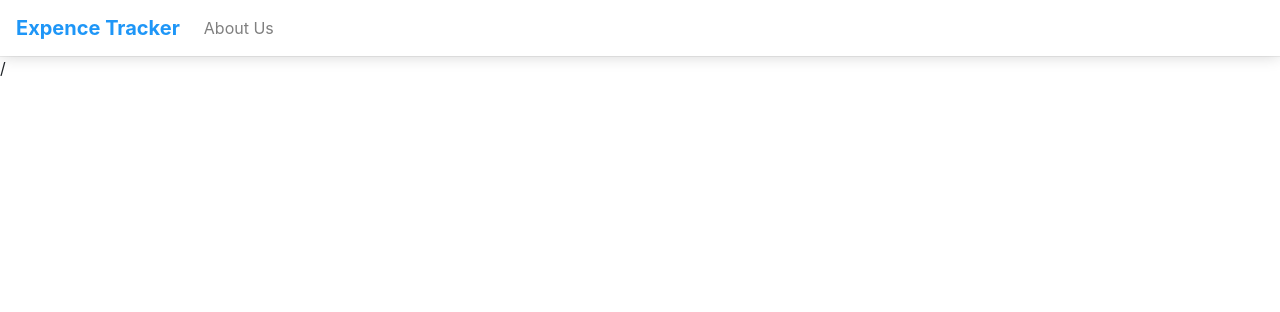
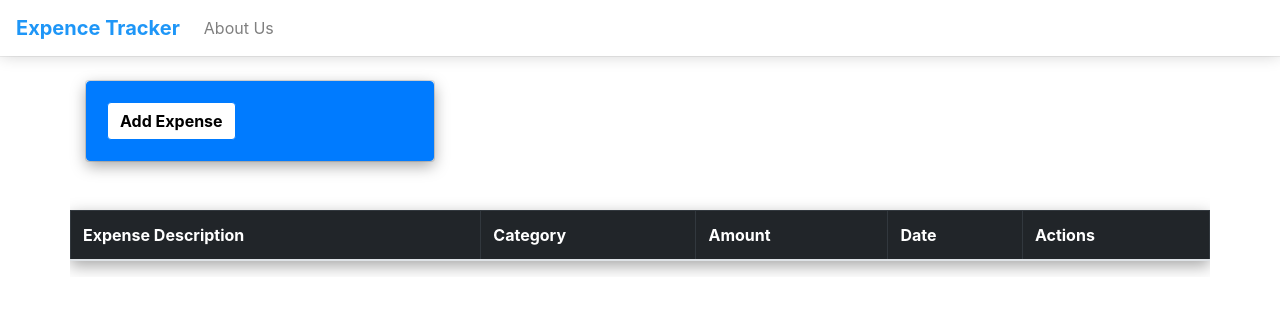
Before and after one commit to shiwani295/expense-tracker-redux, a React (Create React App) app: page /my-expense in a window 1280 px wide. Shown: the top 312 px of the page. Built offline with nearby package versions, Linux system fonts and the light colour scheme.

Commit message:
MyExpense and somechanges

```diff
--- a/src/App.js
+++ b/src/App.js
@@ -1,19 +1,18 @@
 import Header from "./Components/NavBar/Header";
-import { Navigate, Route, Routes, useNavigate } from "react-router-dom";
-import Home from "./Components/Pages/Home";
-import Products from "./Components/Pages/Products";
+import { Navigate, Route, Routes } from "react-router-dom";
 import AboutUs from "./Components/Pages/AboutUs";
 import SignUp from "./Components/SignUp";
-import { useDispatch, useSelector } from "react-redux";
-import { authAction } from "./Store";
+import { useSelector } from "react-redux";
 import MyProfile from "./Components/Pages/MyProfile";
 import Forgotpassword from "./Components/Pages/Forgotpassword";
 import Welcome from "./Components/Pages/Welcome";
+import MyExpense from "./Components/Pages/MyExpense";
 // import { useEffect } from "react";
 
 function App() {
   const isauth = useSelector((state) => state.isAuthentication);
-  const dispatch = useDispatch();
+
+  // const dispatch = useDispatch();
   // const navigate = useNavigate();
   // const token = localStorage.getItem("token");
   // useEffect(() => {
@@ -29,15 +28,17 @@ function App() {
       <Routes>
         <Route
           path="/"
-          element={isauth ? <Navigate to="/Welcome" /> : <SignUp />}
+          element={isauth ? <Navigate to="/welcome" /> : <SignUp />}
         />
         SignUp
-        <Route path="/Welcome" element={<Welcome />} />
+        {!isauth && <Route path="/welcome" element={<Welcome />} />}
         <Route path="/login" element={<SignUp />} />
-        <Route path="/MyProfile" element={<MyProfile />} />
-        <Route path="/products" element={<Products />} />
+        {!isauth && <Route path="/MyProfile" element={<MyProfile />} />}
+        {!isauth && <Route path="/my-expense" element={<MyExpense />} />}
         <Route path="/about-us" element={<AboutUs />} />
-        <Route path="/Forgot-password" element={<Forgotpassword />} />
+        {!isauth && (
+          <Route path="/Forgot-password" element={<Forgotpassword />} />
+        )}
         <Route path="*" element="/"></Route>
       </Routes>
     </>
--- a/src/Components/NavBar/Header.js
+++ b/src/Components/NavBar/Header.js
@@ -1,4 +1,4 @@
-import React, { useEffect } from "react";
+import React from "react";
 import { useDispatch, useSelector } from "react-redux";
 import { Link, useNavigate } from "react-router-dom";
 import "../NavBar/Header.css";
@@ -7,11 +7,8 @@ import { authAction } from "../../Store/index";
 const Header = () => {
   const isauth = useSelector((state) => state.isAuthenticated);
   const authEmail = localStorage.getItem("email");
-  const token = localStorage.getItem("token");
   const dispatch = useDispatch();
-
   const navigate = useNavigate();
-
   async function handleLogout() {
     await dispatch(authAction.logout());
     navigate("/login");
@@ -48,8 +45,8 @@ const Header = () => {
           )}
           {isauth && (
             <li className="nav-item">
-              <Link className="nav-link" to="/products">
-                Products
+              <Link className="nav-link" to="/my-expense">
+                My Expenses
               </Link>
             </li>
           )}
--- /dev/null
+++ b/src/Components/Pages/MyExpense.css
@@ -0,0 +1,6 @@
+.cardExpenseBtn{
+    box-shadow: rgba(0, 0, 0, 0.35) 0px 5px 15px;
+}
+.Expensetable{
+    box-shadow: rgba(0, 0, 0, 0.35) 0px 5px 15px;
+}
--- /dev/null
+++ b/src/Components/Pages/MyExpense.js
@@ -0,0 +1,172 @@
+import React, { useRef, useState } from "react";
+import "../Pages/MyExpense.css";
+
+const MyExpense = () => {
+  const InputDescriptionRef = useRef();
+  const InputDateRef = useRef();
+  const InputExpenseRef = useRef();
+  const InputCategoryRef = useRef();
+  const [expense, setExpense] = useState([]);
+
+  const MyExpenseHandler = (event) => {
+    event.preventDefault();
+    const exprenseData = {
+      description: InputDescriptionRef.current.value,
+      date: InputDateRef.current.value,
+      amount: InputExpenseRef.current.value,
+      category: InputCategoryRef.current.value,
+      id: Math.random().toString(),
+    };
+    setExpense((prev) => {
+      return [...prev, exprenseData];
+    });
+  };
+  return (
+    <div className="container">
+      <div className="row mt-4">
+        <div className="col-md-4 ">
+          <div className="card ">
+            <div className="card-body bg-primary border border-primary rounded cardExpenseBtn">
+              <button
+                className=" btn bg-white border border-primary font-weight-bold"
+                data-toggle="modal"
+                data-target="#exampleModalCenter"
+              >
+                Add Expense
+              </button>
+            </div>
+          </div>
+        </div>
+        {/* model */}
+        <div
+          className="modal fade"
+          id="exampleModalCenter"
+          tabIndex="-1"
+          role="dialog"
+          aria-labelledby="exampleModalCenterTitle"
+          aria-hidden="true"
+        >
+          <div className="modal-dialog modal-dialog-centered" role="document">
+            <div className="modal-content border-primary">
+              <div className="modal-header">
+                <h4
+                  className="modal-title text-primary"
+                  id="exampleModalCenterTitle"
+                >
+                  Add Expense
+                </h4>
+                <button
+                  type="button"
+                  className="close"
+                  data-dismiss="modal"
+                  aria-label="Close"
+                >
+                  <span aria-hidden="true">&times;</span>
+                </button>
+              </div>
+              <form onSubmit={MyExpenseHandler}>
+                <div className="modal-body">
+                  <div className="form-group font-weight-bold">
+                    <label htmlFor="date">Date</label>
+                    <input
+                      type="date"
+                      className="form-control "
+                      id="date"
+                      aria-describedby="emailHelp"
+                      placeholder="Enter Expenses.."
+                      ref={InputDateRef}
+                    />
+                  </div>
+                  <div className="form-group font-weight-bold">
+                    <label htmlFor="expense">Amount</label>
+                    <input
+                      type="number"
+                      className="form-control"
+                      id="expense"
+                      aria-describedby="emailHelp"
+                      placeholder="Enter Expenses.."
+                      ref={InputExpenseRef}
+                    />
+                  </div>
+                  <div className="form-group font-weight-bold">
+                    <label htmlFor="des">Description</label>
+                    <input
+                      type="text"
+                      className="form-control"
+                      id="des"
+                      placeholder=" Enter Description.."
+                      ref={InputDescriptionRef}
+                    />
+                  </div>
+                  <div classhtml="form-group">
+                    <label htmlFor="category " className="font-weight-bold">
+                      Category
+                    </label>
+                    <select
+                      className="form-select form-select-sm form-control"
+                      id="category"
+                      placeholder="Confirm Password"
+                      aria-label=".form-select-sm example"
+                      ref={InputCategoryRef}
+                    >
+                      <option selected>Category</option>
+                      <option defaultValue="1">Food</option>
+                      <option defaultValue="2">Salary</option>
+                      <option defaultValue="3">Petrol</option>
+                    </select>
+                  </div>
+                </div>
+                <div className="modal-footer">
+                  <button
+                    type="button"
+                    className="btn bg-white border border-primary"
+                    data-dismiss="modal"
+                  >
+                    Close
+                  </button>
+                  <button type="submit" className="btn btn-primary">
+                    Add Expense
+                  </button>
+                </div>
+              </form>
+            </div>
+          </div>
+        </div>
+        <div className="table-responsive ">
+          <table
+            className="table table-striped table-bordered table-hover Expensetable table-lg mt-5"
+            id="expenseTable"
+          >
+            <thead className="table-dark">
+              <tr>
+                <th>Expense Description </th>
+                <th>Category</th>
+                <th>Amount</th>
+                <th>Date</th>
+                <th>Actions</th>
+              </tr>
+            </thead>
+            <tbody>
+              {expense.map((Expense) => {
+                return (
+                  <tr key={Expense.id}>
+                    <td>{Expense.description}</td>
+                    <td>{Expense.category}</td>
+                    <td>{Expense.amount}</td>
+                    <td>{Expense.date}</td>
+                    <td>
+                      <a className="btn btn-primary text-white">Edit</a>
+                      <a className="btn btn-primary text-white ml-3">Delete</a>
+                    </td>
+                  </tr>
+                );
+              })}
+            </tbody>
+          </table>
+        </div>
+      </div>
+    </div>
+  );
+};
+
+export default MyExpense;
```
